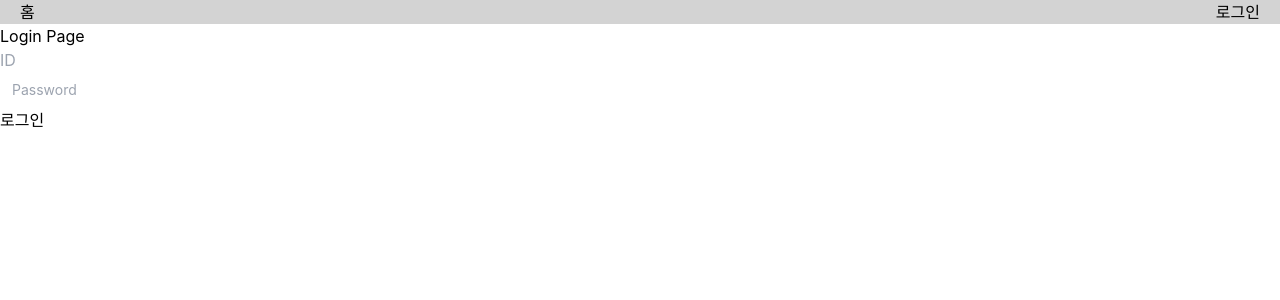
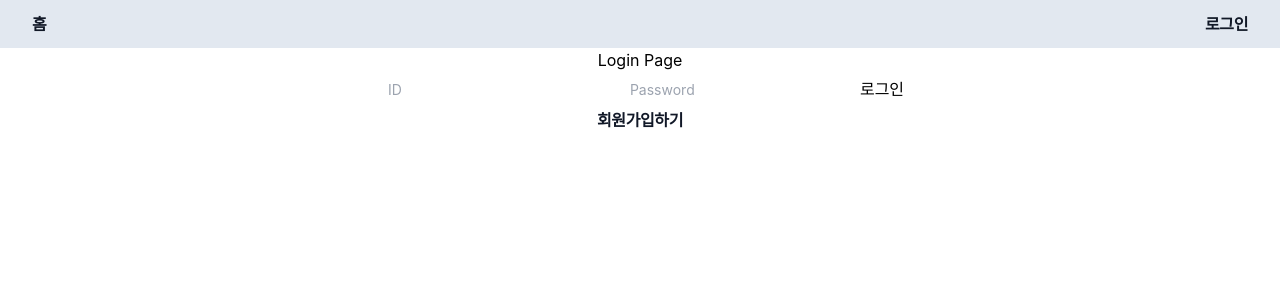
Before and after one commit to pnh135/my-mbti-test, a React (Vite) app: page /login in a window 1280 px wide. Shown: the top 300 px of the page. Built offline with nearby package versions, Linux system fonts and the light colour scheme.

Commit message:
Style: Header css 수정

```diff
--- a/src/components/Header.jsx
+++ b/src/components/Header.jsx
@@ -15,17 +15,14 @@
   };
 
   return (
-    <header
-      style={{
-        display: "flex",
-        justifyContent: "space-between",
-        alignItems: "center",
-        padding: "0 20px",
-        backgroundColor: "lightgray",
-      }}
-    >
+    <header className="flex min-h-full flex-row justify-between px-6 py-3 lg:px-8 bg-slate-200">
       <h1>
-        <Link to="/">홈</Link>
+        <Link
+          to="/"
+          className="text-center text-1xl font-bold tracking-tight text-gray-900"
+        >
+          홈
+        </Link>
       </h1>
       <nav>
         {isAuthenticated ? (
@@ -34,7 +31,12 @@
           </>
         ) : (
           <>
-            <Link to="/login">로그인</Link>
+            <Link
+              to="/login"
+              className="text-center text-1xl font-bold tracking-tight text-gray-900"
+            >
+              로그인
+            </Link>
           </>
         )}
       </nav>
--- a/src/pages/Login.jsx
+++ b/src/pages/Login.jsx
@@ -1,5 +1,5 @@
 import React, { useState, useContext } from "react";
-import { useNavigate } from "react-router-dom";
+import { Link, useNavigate } from "react-router-dom";
 import axios from "axios";
 import { AuthContext } from "../context/AuthProvider";
 import { userLogin } from "../api/auth";
@@ -34,7 +34,7 @@
   };
 
   return (
-    <div>
+    <div className="flex-row justify-center text-center">
       <h2>Login Page</h2>
       <form onSubmit={handleSubmit}>
         <input
@@ -42,15 +42,22 @@
           value={id}
           onChange={(e) => setId(e.target.value)}
           placeholder="ID"
+          className="rounded-md bg-white px-3 py-1.5 text-base text-gray-900 outline-1 -outline-offset-1 outline-gray-300 placeholder:text-gray-400 focus:outline-2 focus:-outline-offset-2 focus:outline-indigo-600 sm:text-sm/6"
         />
         <input
           type="password"
           value={password}
           onChange={(e) => setPassword(e.target.value)}
           placeholder="Password"
-          className="block w-full rounded-md bg-white px-3 py-1.5 text-base text-gray-900 outline-1 -outline-offset-1 outline-gray-300 placeholder:text-gray-400 focus:outline-2 focus:-outline-offset-2 focus:outline-indigo-600 sm:text-sm/6"
+          className="rounded-md bg-white px-3 py-1.5 text-base text-gray-900 outline-1 -outline-offset-1 outline-gray-300 placeholder:text-gray-400 focus:outline-2 focus:-outline-offset-2 focus:outline-indigo-600 sm:text-sm/6"
         />
         <button type="submit">로그인</button>
+        <Link
+          to="/signup"
+          className="text-center text-1xl font-bold tracking-tight text-gray-900"
+        >
+          <div>회원가입하기</div>
+        </Link>
       </form>
     </div>
   );
--- a/src/shared/Router.jsx
+++ b/src/shared/Router.jsx
@@ -26,10 +26,7 @@
         <Route element={<Layout />}>
           <Route path="/" element={<Home />} />
           <Route path="/login" element={<PublicRoute element={Login} />} />
-          <Route
-            path="/signup"
-            element={<PublicRoute element={<Signup />} />}
-          />
+          <Route path="/signup" element={<PublicRoute element={Signup} />} />
           <Route
             path="/profile"
             element={<ProtectedRoute element={<Profile />} />}
```
